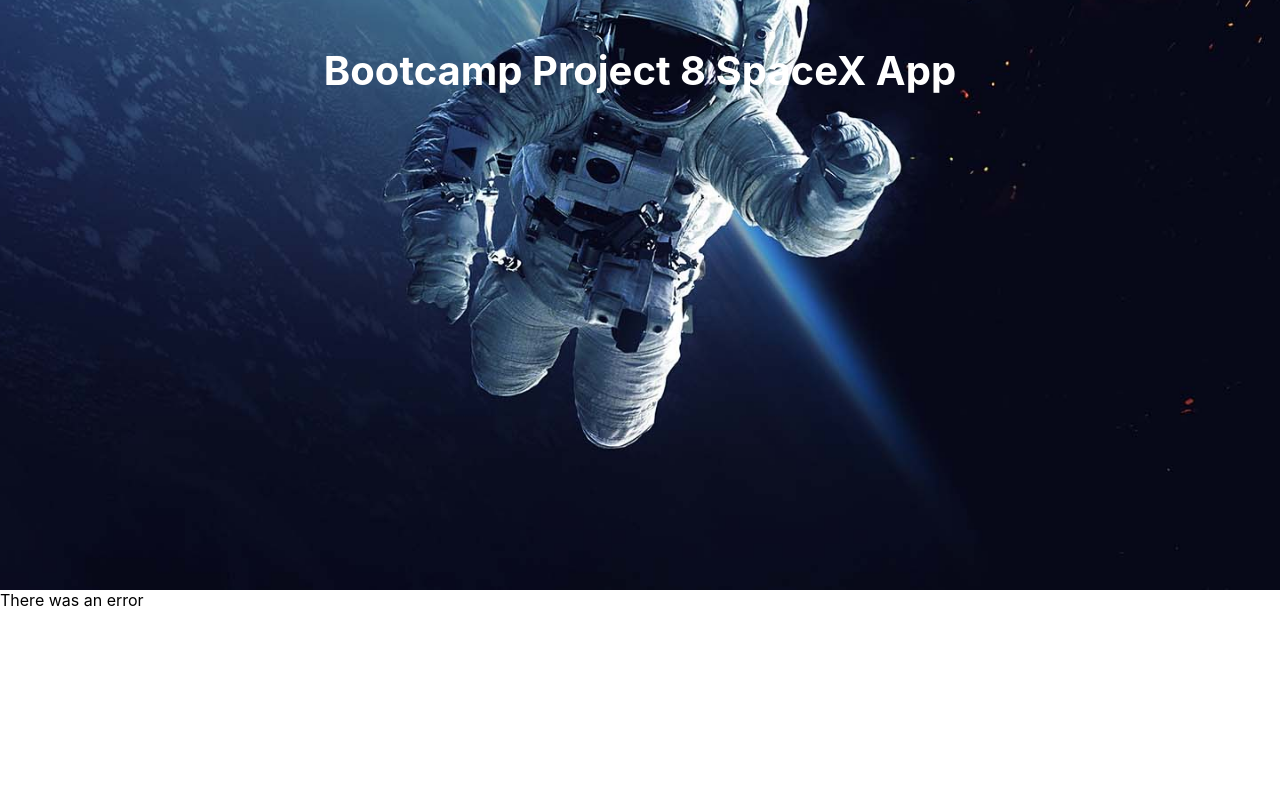
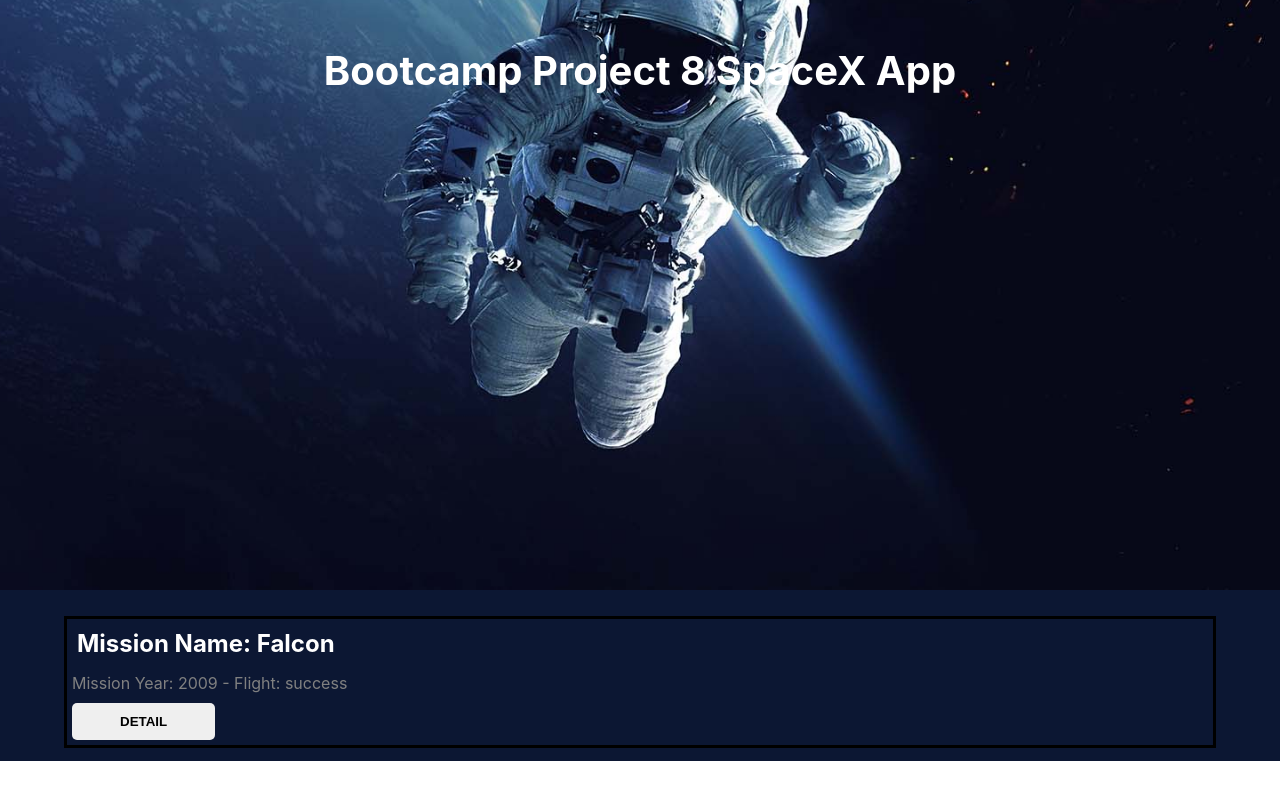
Before and after one commit to harsh-kumar-saaniya/SpaceX, a React (Create React App) app: page / in a window 1280 px wide. Shown: the part 274-1074 px from the top of the page. Before the commit the page ends 884 px from the top, so only its background shows below. Built offline with nearby package versions, Linux system fonts and the light colour scheme; no server answers.

Commit message:
Added LaunchesUI data

```diff
--- a/src/App.tsx
+++ b/src/App.tsx
@@ -5,16 +5,22 @@
 import Header from './components/Header/Header';
 import LaunchesUi from './components/LaunchesUI/Launches.ui';
 import BackgroundConfig from './components/BackgroundStuff/BackgroundConfig';
+import LaunchesList from './components/LauchesUI/LaunchesList';
+
+
+
+
 
 const App = () => {
   return (
     <div className="App">
       <Header />
       <BackgroundConfig />
+      <LaunchesList />
       {/* <Launch />
       <LaunchDetails />  */}
       {/* <Launch /> */}
-      <Launch />
+      {/* <Launch /> */}
       {/* <LaunchesUi /> */}
       {/* <LaunchDetails />  */}
     </div>
--- a/src/components/BackgroundStuff/BackgroundConfig.css
+++ b/src/components/BackgroundStuff/BackgroundConfig.css
@@ -20,7 +20,7 @@
     background-size: cover;
     background-repeat: no-repeat;
     background-position: center;
-    background-attachment: fixed;
+    /* background-attachment: fixed; */
 }
 
 .heading {
--- a/src/components/Header/Header.css
+++ b/src/components/Header/Header.css
@@ -1,5 +1,5 @@
 .MuiAppBar-colorPrimary {
-    position: sticky !important;
+    /* position: sticky !important; */
     background-image: linear-gradient(to right, #2B4872, #070918) !important;
 }
 
--- /dev/null
+++ b/src/components/LauchesUI/LauchesList.css
@@ -0,0 +1,59 @@
+.launchesList {
+    /* width: ; */
+    height:100vh;
+}
+
+/* .second-background{
+    background: url('https://www.pixelstalk.net/wp-content/uploads/2016/11/Earth-From-Space-Wallpapers-HD-Desktop.jpg');
+    height: 100%;
+    width: 100%;
+    background-position: center;
+    background-repeat: no-repeat;
+    background-size: cover;
+} */
+
+.launchesContainer {
+    background-color: #0C1733;
+    /* opacity: 0.9; */
+    padding-right: 5%;
+    padding-left: 5%;
+    padding-top: 2%;
+    padding-bottom: 1%;
+
+
+}
+
+.listItems {
+    border: 3px solid black;
+}
+
+.missionName {
+    /* background-color: blue; */
+    padding: 10px;
+    color: white;
+}
+
+/* .missionName>h2{ */
+
+/* color: white;     */
+
+/* } */
+
+.missionYear {
+    /* background-color: pink; */
+    padding: 5px;
+    color: gray;
+}
+
+.Detail {
+    padding: 5px;
+}
+
+.Detail>button {
+    padding: .7rem 3rem .7rem 3rem;
+    border-radius: 5px;
+    outline: none;
+    border: none;
+    cursor: pointer;
+    font-weight: bold;
+}
--- /dev/null
+++ b/src/components/LauchesUI/LaunchesList.tsx
@@ -0,0 +1,18 @@
+import React from 'react';
+import './LauchesList.css';
+
+const LaunchesList = () => {
+    return (
+        <div className="launchesList">
+            <div className="launchesContainer">
+                <div className="listItems">
+                    <div className="missionName"><h2>Mission Name: Falcon</h2></div>
+                    <div className="missionYear"><p>Mission Year: 2009 - Flight: success</p></div>
+                    <div className="Detail"><button>DETAIL </button></div>
+                </div>
+            </div>
+        </div>
+    )
+}
+
+export default LaunchesList;
```
